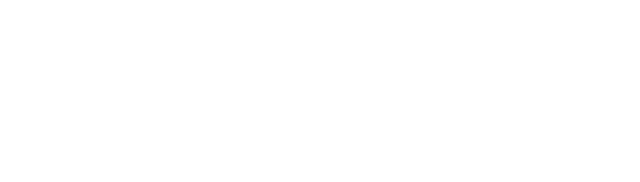
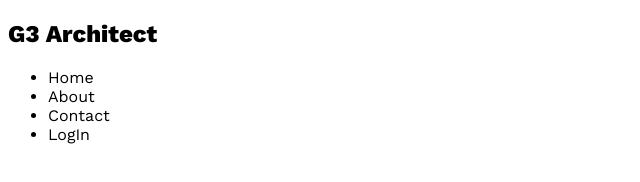
Before and after one commit to Tausif777/g3-architect-website, a plain HTML site: page index.html in a window 1280 px wide. Shown: the whole page, without its empty margins (0-640 px from the left). Drawn offline with nearby package versions, Linux system fonts and the light colour scheme.

Commit message:
setup google font from google sans

```diff
--- a/index.html
+++ b/index.html
@@ -7,6 +7,21 @@
     <link rel="stylesheet" href="styles/architect.css">
 </head>
 <body>
+    <header>
+        <h2>G3 Architect</h2>
+        <ul>
+            <li><a href=""></a>Home</li>
+            <li><a href=""></a>About</li>
+            <li><a href=""></a>Contact</li>
+            <li><a href=""></a>LogIn</li>
+
+    </header>
+    <main>
+
+    </main>
+    <footer>
+
+    </footer>
 
 </body>
 </html>
--- a/styles/architect.css
+++ b/styles/architect.css
@@ -0,0 +1,7 @@
+/*work sans font from google font*/
+
+@import url('https://fonts.googleapis.com/css2?family=Work+Sans:wght@400;600;800&display=swap');
+
+*{
+    font-family: 'Work Sans', sans-serif;
+}
```
